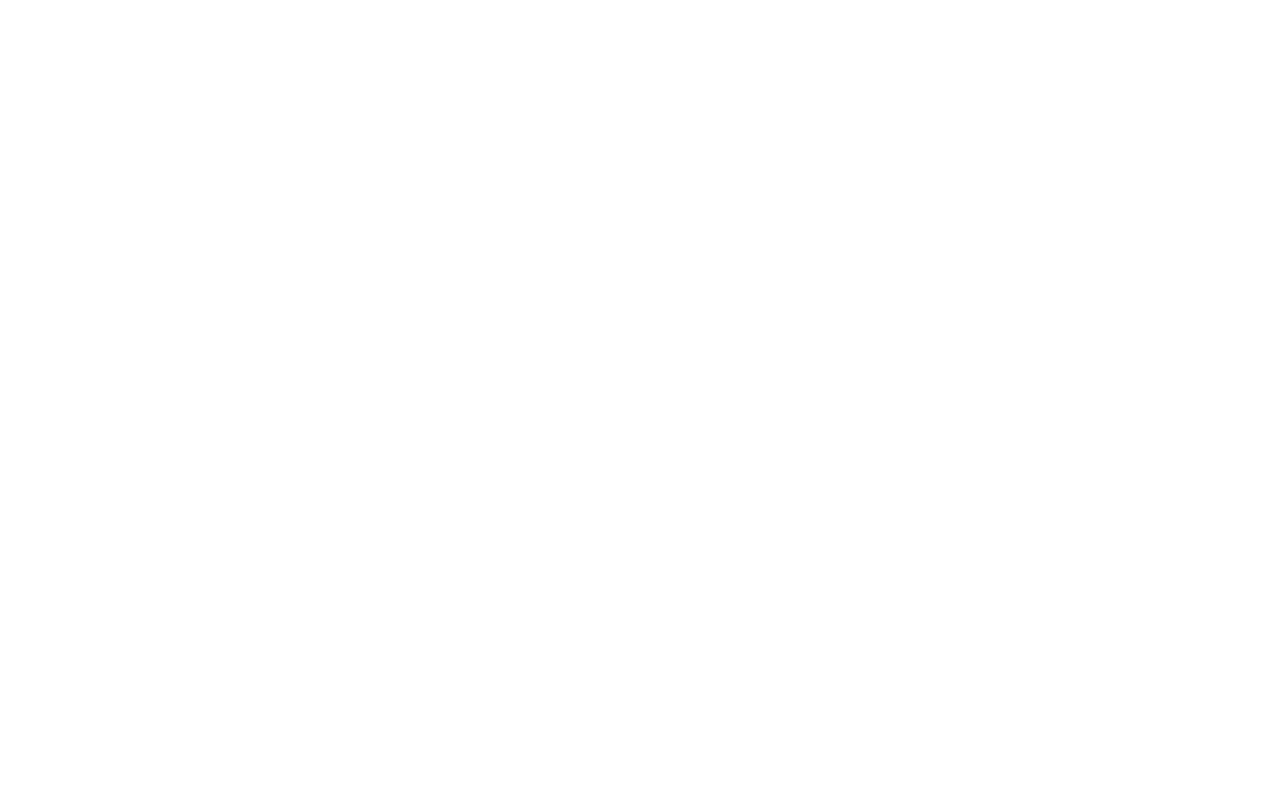
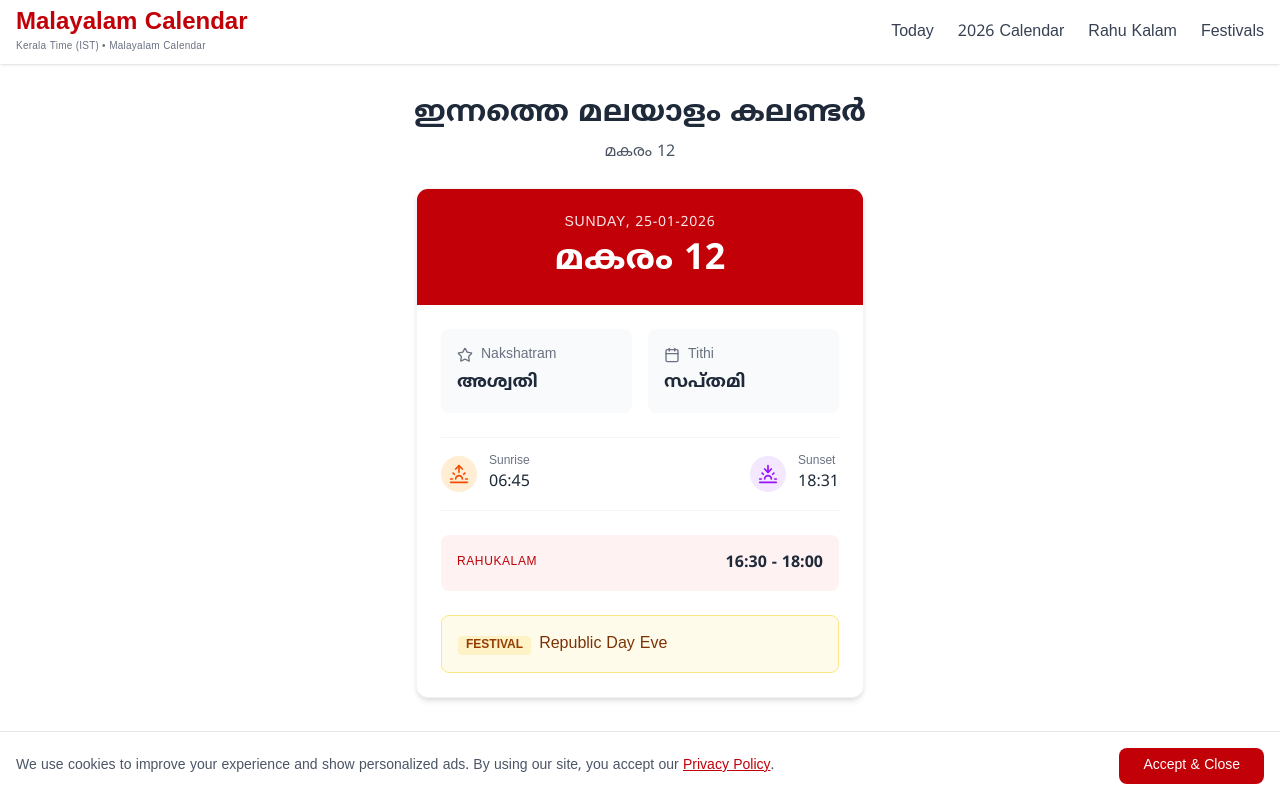
Before and after one commit to Agasthyan07/malayalam_calender, a Next.js app: page / in a window 1280 px wide. Before the commit this address had no page. Shown: the top 800 px of the page. Built offline with nearby package versions, Linux system fonts and the light colour scheme.

Commit message:
Fix GSC Redirect Error: Remove root redirect

```diff
--- a/app/page.tsx
+++ b/app/page.tsx
@@ -1,5 +1,15 @@
-import { redirect } from 'next/navigation';
+import TodayPage from './today/page';
+import { Metadata } from 'next';
 
-export default function Home() {
-  redirect('/today');
+// Re-export metadata from Today page or define specific metadata for Home
+export const metadata: Metadata = {
+  title: 'Malayalam Calendar 2026 - Daily Panchangam, Rahu Kalam & Festivals',
+  description: 'Most accurate Malayalam Calendar 2026. Get daily Malayalam date, Nakshatram, Tithi, Rahu Kalam, Nalla Samayam, and Festival details.',
+  alternates: {
+    canonical: 'https://malayalamcalendar.site',
+  },
+};
+
+export default async function Home(props: any) {
+  return <TodayPage {...props} />;
 }
--- a/app/sitemap.ts
+++ b/app/sitemap.ts
@@ -18,7 +18,7 @@
         url: `${baseUrl}${route}`,
         lastModified: new Date(),
         changeFrequency: 'daily' as const,
-        priority: route === '' || route === '/today' ? 1.0 : 0.8,
+        priority: route === '' ? 1.0 : 0.8,
     }));
 
     // Generate routes for all 12 months of 2026
```
